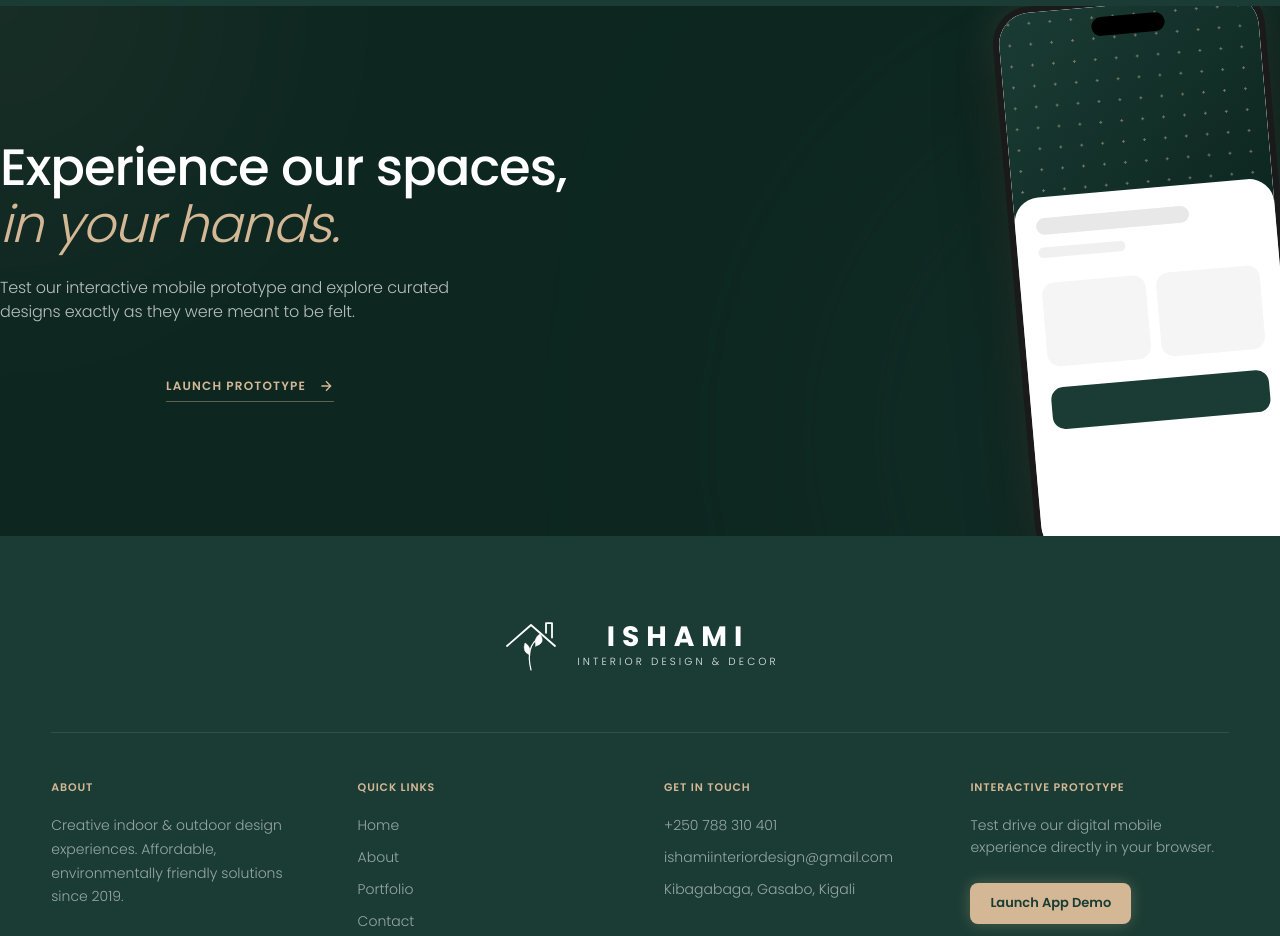
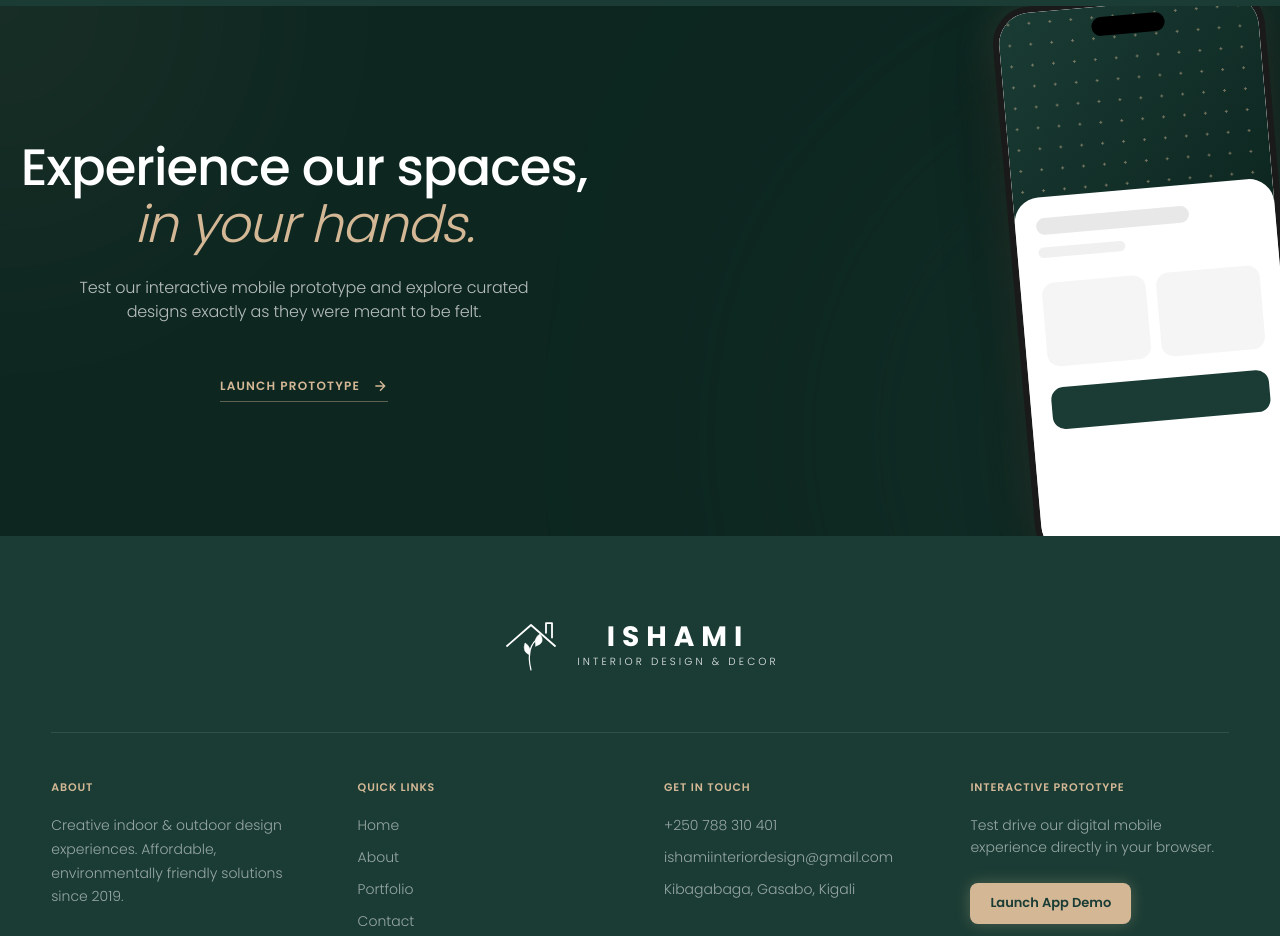
Before and after one commit to mihigoprince22/ishamidesign, a React (Vite) app: page / in a window 1280 px wide. Shown: the part 4100-5036 px from the top of the page. Built offline with nearby package versions, Linux system fonts and the light colour scheme.

Commit message:
Center AppPromo text and synchronize AppLanding typography

```diff
--- a/src/components/AppPromoSection.jsx
+++ b/src/components/AppPromoSection.jsx
@@ -59,6 +59,7 @@ export default function AppPromoSection() {
             whileInView={{ opacity: 1, y: 0 }}
             viewport={{ once: true, margin: "-100px" }}
             transition={{ duration: 0.8, ease: [0.19, 1, 0.22, 1] }}
+            style={{ textAlign: 'center' }}
           >
             <h2 style={{
               fontFamily: "'Poppins', sans-serif",
@@ -67,17 +68,18 @@ export default function AppPromoSection() {
               color: '#FFFFFF',
               lineHeight: 1.1,
               marginBottom: '1.5rem',
-              letterSpacing: '-0.02em'
+              letterSpacing: '-0.02em',
+              margin: '0 auto 1.5rem'
             }}>
               Experience our spaces,<br />
               <span style={{ color: '#D4B896', fontStyle: 'italic', fontWeight: 300 }}>in your hands.</span>
             </h2>
 
-            <p className="text-body-lg" style={{ color: 'rgba(255,255,255,0.7)', maxWidth: '500px', marginBottom: '3rem', fontSize: '16px' }}>
+            <p className="text-body-lg" style={{ color: 'rgba(255,255,255,0.7)', maxWidth: '500px', marginBottom: '3rem', fontSize: '16px', margin: '0 auto 3rem' }}>
               Test our interactive mobile prototype and explore curated designs exactly as they were meant to be felt.
             </p>
 
-            <div style={{ display: 'flex', justifyContent: 'center', maxWidth: '500px' }}>
+            <div style={{ display: 'flex', justifyContent: 'center', maxWidth: '500px', margin: '0 auto' }}>
               <Link to="/app" style={{ textDecoration: 'none' }}>
                 <motion.div
                   whileHover={{ x: 5 }}
--- a/src/pages/AppLanding.jsx
+++ b/src/pages/AppLanding.jsx
@@ -356,23 +356,23 @@ function HeroSection() {
           <h1
             style={{
               fontFamily: "'Poppins', sans-serif",
-              fontSize: 'clamp(3rem, 5.5vw, 6rem)',
-              fontWeight: 800,
+              fontSize: 'clamp(2.5rem, 5vw, 5.5rem)',
+              fontWeight: 500,
               color: '#FFFFFF',
-              lineHeight: 1.05,
+              lineHeight: 1.1,
               marginBottom: 24,
-              letterSpacing: '-0.03em',
+              letterSpacing: '-0.02em',
             }}
           >
-            Design Your{'\n'}
-            <span style={{ display: 'block' }}>Dream Space.</span>
+            Design your{'\n'}
+            <span style={{ display: 'block', color: '#D4B896', fontStyle: 'italic', fontWeight: 300 }}>dream space.</span>
           </h1>
           <p
             style={{
               fontFamily: "'Poppins', sans-serif",
-              fontSize: 'clamp(15px, 1.2vw, 20px)',
+              fontSize: 'clamp(15px, 1.2vw, 18px)',
               fontWeight: 300,
-              color: 'rgba(255,255,255,0.5)',
+              color: 'rgba(255,255,255,0.7)',
               lineHeight: 1.7,
               maxWidth: 480,
               marginBottom: 40,
```
